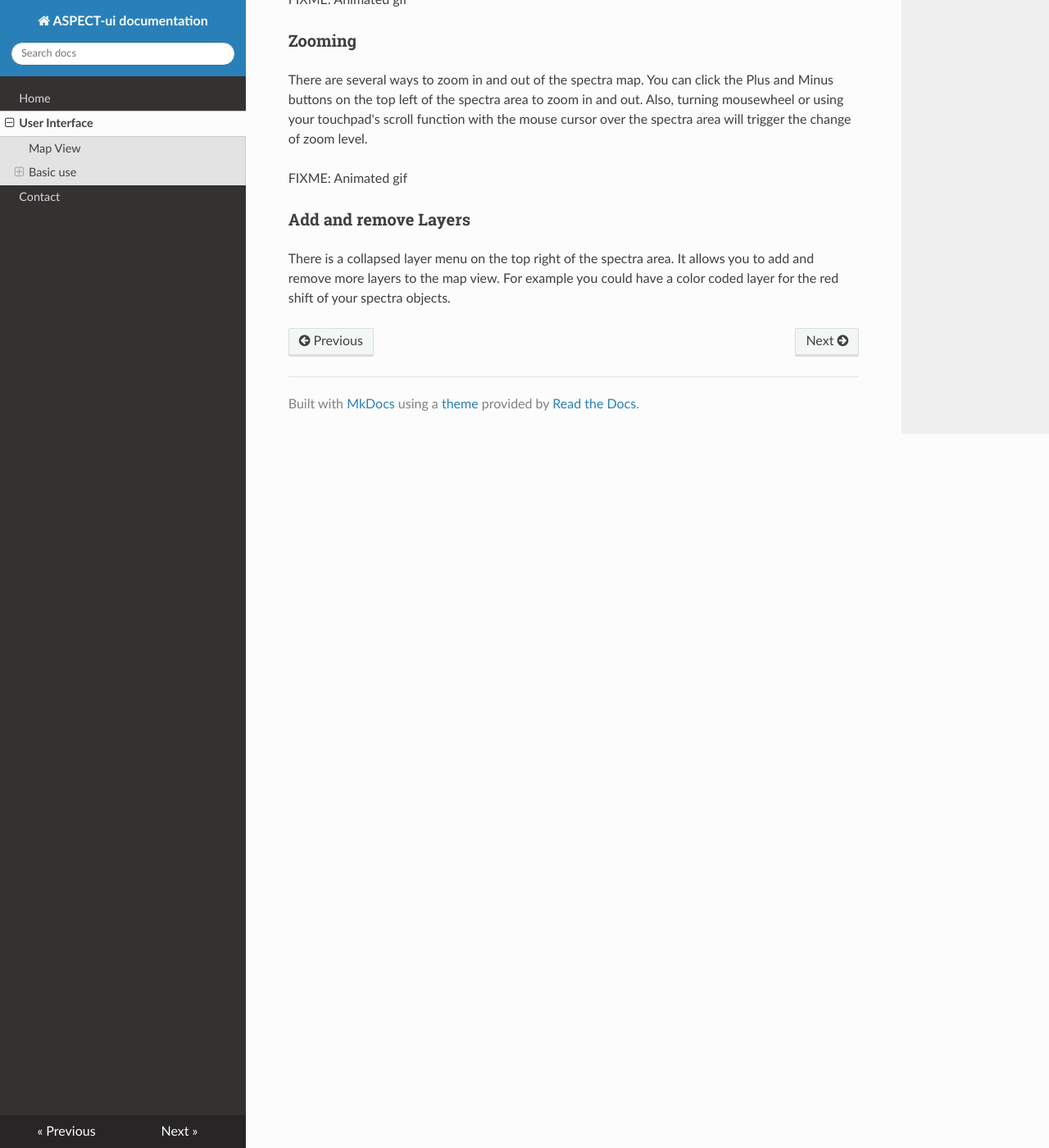
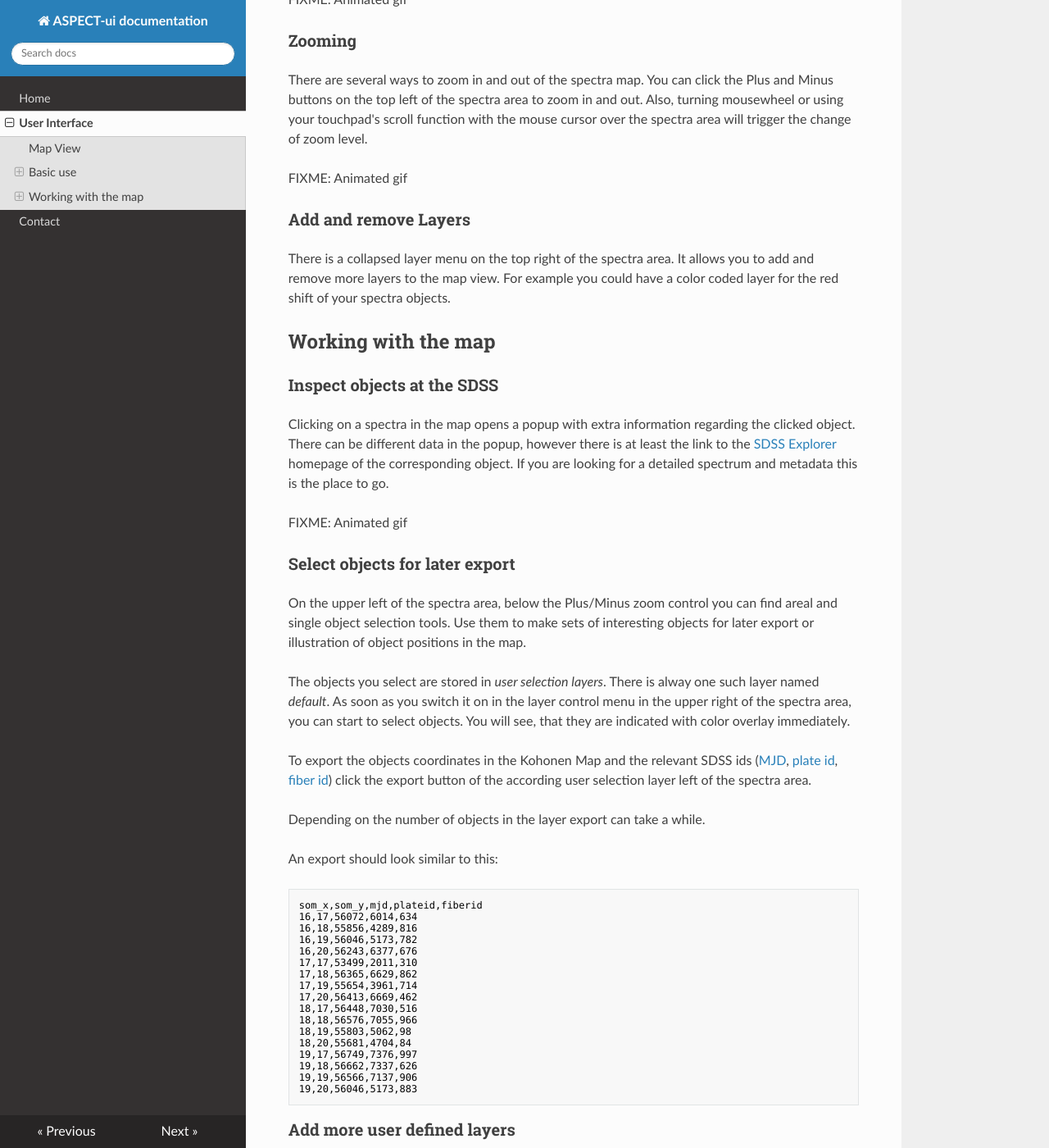
Before and after one commit to bloerg/aspectui-documentation, an MkDocs documentation site: the page built from docs/aspectui.md, in a window 1280 px wide and 1400 px high, scrolled down 1192 px. Shown: the whole window at 82% size. Built offline with MkDocs 1.6.1, drawn with Linux system fonts in a browser that asks for light colours; nearby versions of some CDN libraries; old or Windows-style settings are respelled for this version of MkDocs; some of the changed text lies outside the part shown.

Commit message:
advanced user interface

````diff
--- a/docs/aspectui.md
+++ b/docs/aspectui.md
@@ -21,3 +21,81 @@
 
 ### Add and remove Layers
 There is a collapsed layer menu on the top right of the spectra area. It allows you to add and remove more layers to the map view. For example you could have a color coded layer for the red shift of your spectra objects.
+
+## Working with the map
+
+### Inspect objects at the SDSS
+Clicking on a spectra in the map opens a popup with extra information regarding the clicked object. There can be different data in the popup, however there is at least the link to the [SDSS Explorer](http://skyserver.sdss.org/dr12/en/tools/explore/Summary.aspx?) homepage of the corresponding object. If you are looking for a detailed spectrum and metadata this is the place to go.
+
+  FIXME: Animated gif
+
+### Select objects for later export
+On the upper left of the spectra area, below the Plus/Minus zoom control you can find areal and single object selection tools. Use them to make sets of interesting objects for later export or illustration of object positions in the map.
+
+The objects you select are stored in *user selection layers*. There is alway one such layer named *default*. As soon as you switch it on in the layer control menu in the upper right of the spectra area, you can start to select objects. You will see, that they are indicated with color overlay immediately.
+
+To export the objects coordinates in the Kohonen Map and the relevant SDSS ids ([MJD](http://www.sdss.org/dr12/help/glossary/#mjd), [plate id](http://www.sdss.org/dr12/help/glossary/#plate), [fiber id](http://www.sdss.org/dr12/help/glossary/#fiber)) click the export button of the according user selection layer left of the spectra area.
+
+Depending on the number of objects in the layer export can take a while.
+
+An export should look similar to this:
+
+```
+som_x,som_y,mjd,plateid,fiberid
+16,17,56072,6014,634
+16,18,55856,4289,816
+16,19,56046,5173,782
+16,20,56243,6377,676
+17,17,53499,2011,310
+17,18,56365,6629,862
+17,19,55654,3961,714
+17,20,56413,6669,462
+18,17,56448,7030,516
+18,18,56576,7055,966
+18,19,55803,5062,98
+18,20,55681,4704,84
+19,17,56749,7376,997
+19,18,56662,7337,626
+19,19,56566,7137,906
+19,20,56046,5173,883
+```
+
+### Add more user defined layers
+You can add more user defined layers. You would want this for example if you need to distinguis between two selections by color or to keep different types of objects apart.
+
+To add a new layer click *add layer* on the left side. You will be asked for a *layer name*, which can be descriptive like *Interesting Objects of Type 1* or short like *other*. Also you can set a color for the indication of selected objects. Use either color words like *red*, *black*, *green* and so on or [html colors in hexadecimal notation](http://www.w3schools.com/html/html_colorvalues.asp). Also, there is a nice [color picker](http://www.w3schools.com/tags/ref_colorpicker.asp) giving you the hexademical values.
+
+Once you have added the new layer, and you probably want to do two things:
+1. Add the layer as overlay to the map by activating it in the layer menu in the upper right of the spectra area.
+2. Activate the layer as target for selected objects, by clicking it on the left hand side in the list of available layers.
+
+Then start to add objects to the newly created layer by using the selection tools in the upper left of the spectra map.
+
+### Color Overlay
+ASPECT-ui allows to import csv-data as layers. Just prepare a [csv](https://en.wikipedia.org/wiki/Comma-separated_values) data set. It has to have headers with at least x and y coordinates in the Kohonen Map space or [MJD](http://www.sdss.org/dr12/help/glossary/#mjd), [plate id](http://www.sdss.org/dr12/help/glossary/#plate), [fiber id](http://www.sdss.org/dr12/help/glossary/#fiber).
+
+The expected names of the csv fields are `som_x` for the x coordinate in the Kohonen Map, `som_y` for the y coordinate, `mjd` for SDSS MJD, `plateid` for SDSS plate id and `fiberid` for SDSS fiber id.
+
+So your import csv data could look like:
+
+```
+som_x,som_y
+0,0
+100,100
+13,234
+```
+
+Which would lead to marked objects at the given coordinates.
+
+If you don't know x and y coordinates but [MJD](http://www.sdss.org/dr12/help/glossary/#mjd), [plate id](http://www.sdss.org/dr12/help/glossary/#plate) and [fiber id](http://www.sdss.org/dr12/help/glossary/#fiber), you can also import data like:
+
+```
+mjd,plateid,fiberid
+56072,6014,634
+55856,4289,816
+56046,5173,782
+56243,6377,676
+```
+The software of the user interface will try to map the ids to spectra in the Kohonen Map. They have to be there, of course.
+
+Depending on the number of objects in the layer import can take a while.
````
